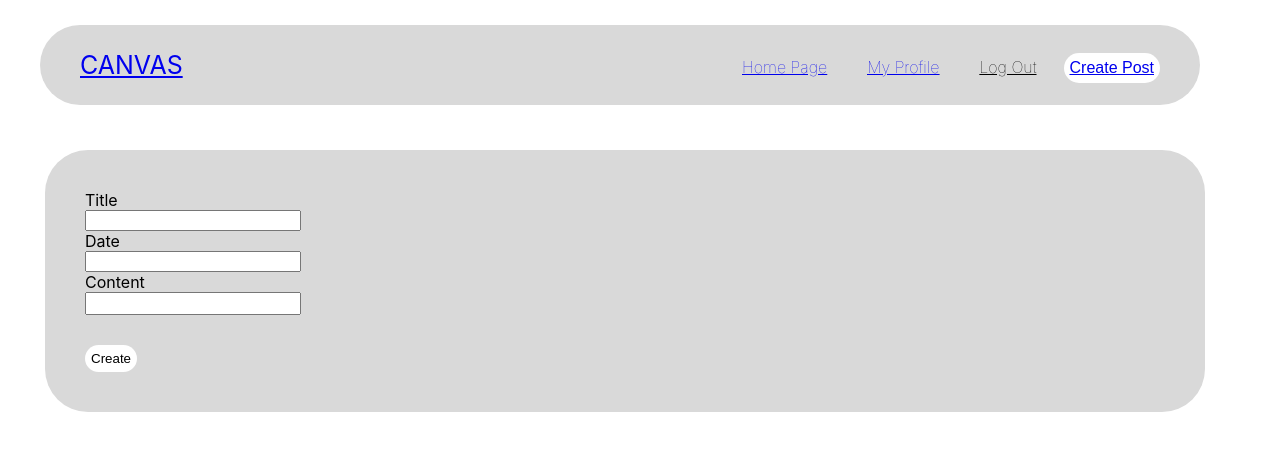
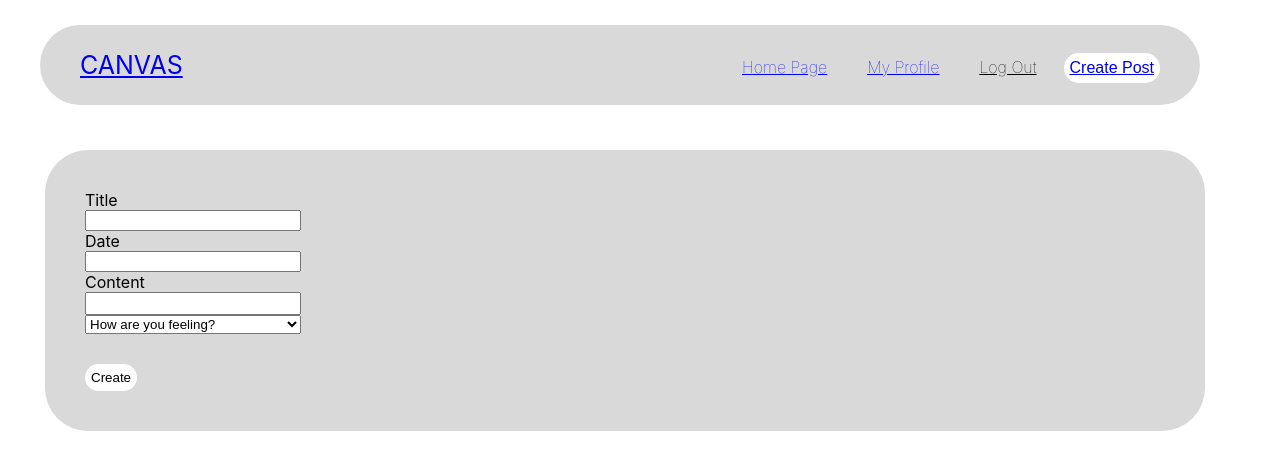
Before and after one commit to ewj224/DWA-FrontEnd-final-fall2022, a React (Create React App) app: page /create-post in a window 1280 px wide. Shown: the top 470 px of the page. Built offline with nearby package versions, Linux system fonts and the light colour scheme; no server answers; sample sign-in values are in the browser's storage.

Commit message:
option changes

```diff
--- a/src/components/CreatePostForm.js
+++ b/src/components/CreatePostForm.js
@@ -11,7 +11,11 @@ function CreatePostForm  ({createPost}) {
         <input type="text" name="Date"/>
         <label htmlfor="Content">Content</label>
         <input className="Content" type="text" name="Content"/>
-
+        <select name="mood">
+            <option value="">How are you feeling?</option>
+            <option value="blue">Sad</option>
+            <option value="yellow">Happy</option>
+        </select>
 
         <div>
             <button type="submit" className="Button">Create</button>
--- a/src/pages/Dashboard.js
+++ b/src/pages/Dashboard.js
@@ -1,4 +1,4 @@
-import React, {useEffect, useMemo, useState} from 'react';
+import React, {useEffect, useState} from 'react';
 import {useNavigate } from "react-router-dom";
 import { getFirestore, collection, getDocs } from 'firebase/firestore';
 import DashboardPost from '../components/DashboardPost';
```
Also changed, not shown: src/pages/IndividualPost.js (added).
